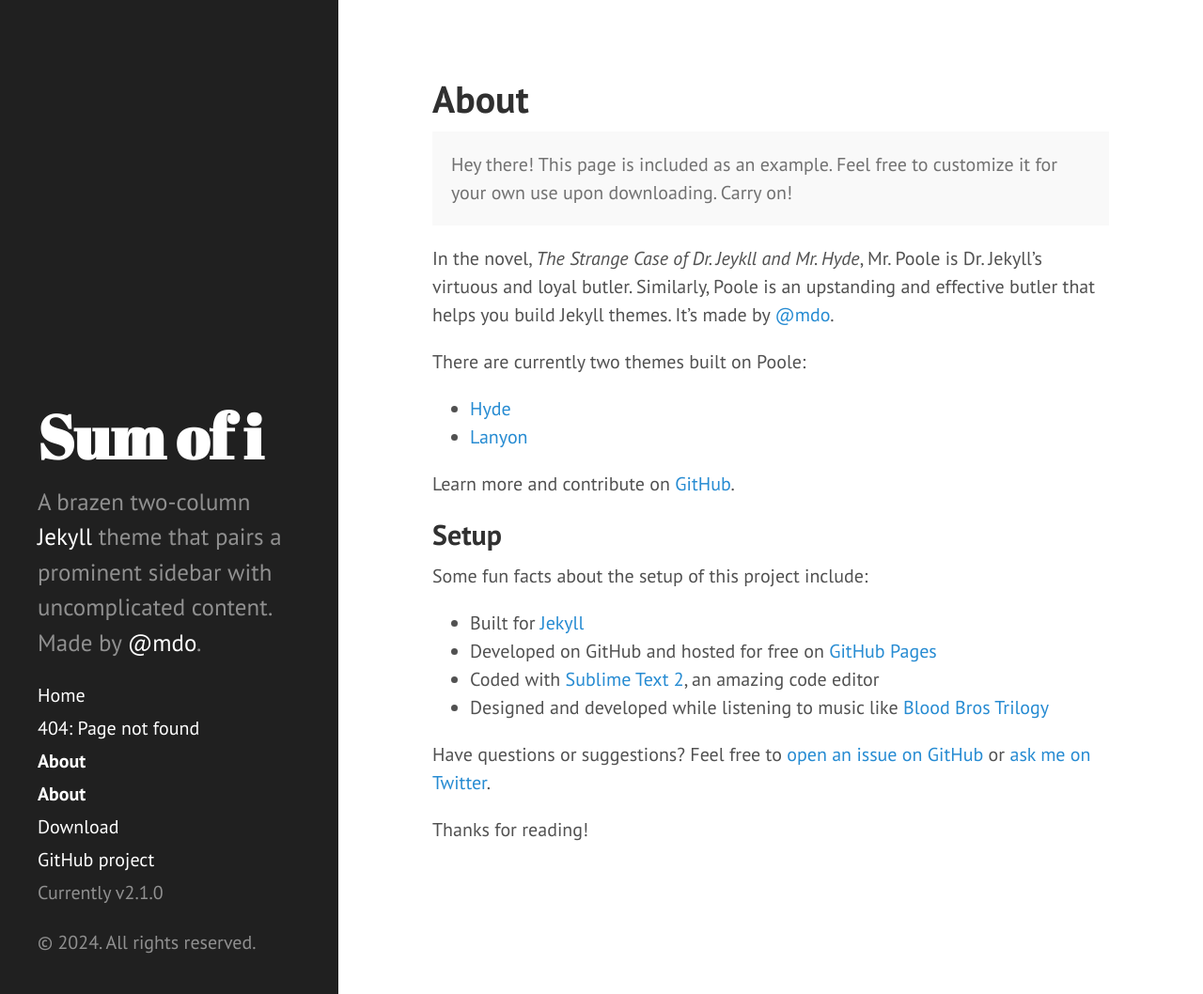
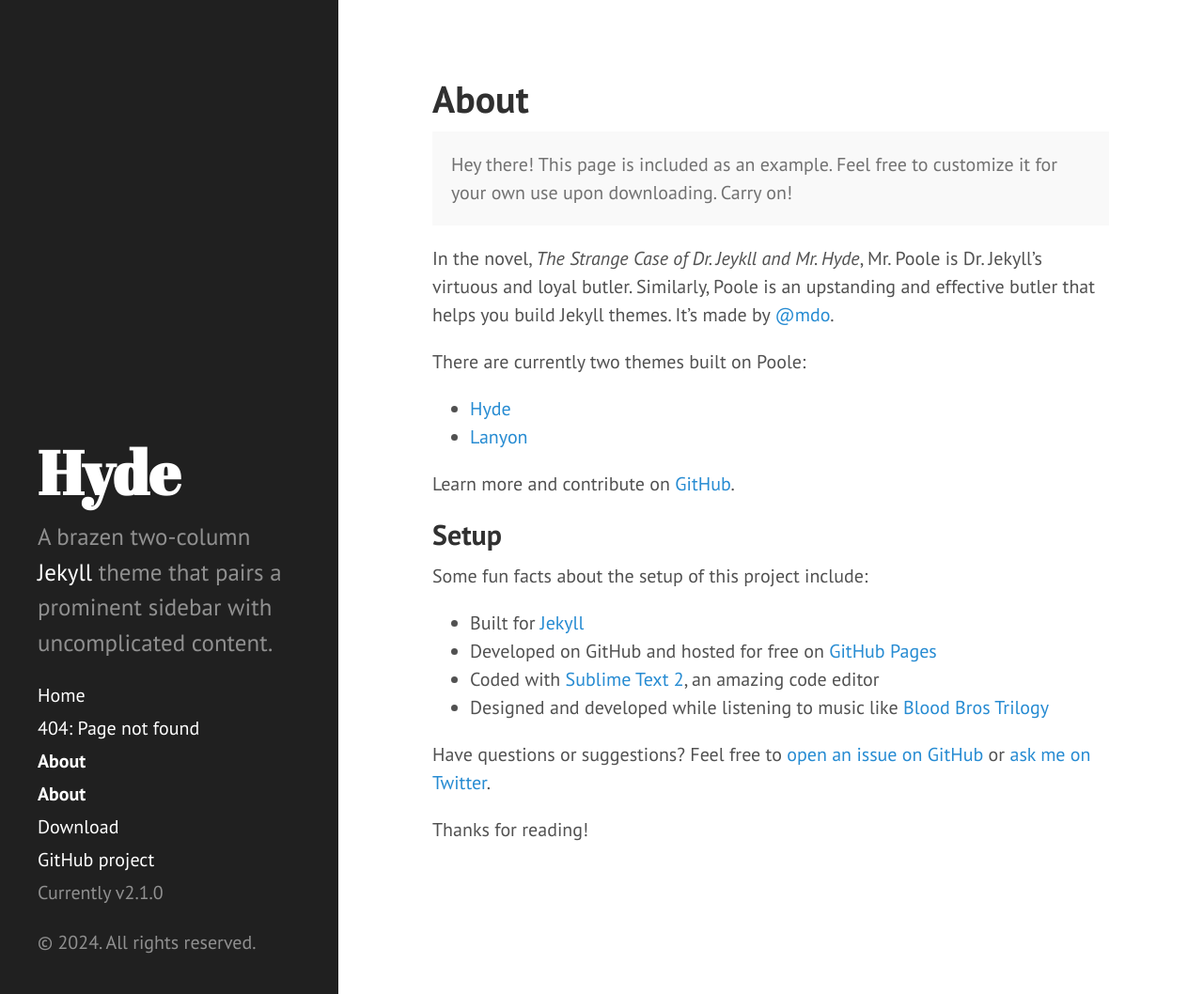
Before and after one commit to RouhaLee/github.io, a Jekyll site: the page built from about.md, in a window 1280 px wide and 1058 px high. Shown: the whole window at 94% size. Built offline with Jekyll 4.4.1, drawn with Linux system fonts in a browser that asks for light colours.

Commit message:
Edit _config.yml

```diff
--- a/_config.yml
+++ b/_config.yml
@@ -1,35 +1,31 @@
 # Dependencies
-markdown:         kramdown
-highlighter:      pygments
+markdown: kramdown
+highlighter: pygments
 
 # Permalinks
-permalink:        pretty
+permalink: pretty
 #relative_permalinks: true
 
 # Setup
-title:            Sum of i
-tagline:          'A Jekyll theme'
-description:      'A brazen two-column <a href="http://jekyllrb.com" target="_blank">Jekyll</a> theme that pairs a prominent sidebar with uncomplicated content. Made by <a href="https://twitter.com/mdo" target="_blank">@mdo</a>.'
-baseurl:          "/"
+title: Hyde
+tagline: 'A Jekyll theme'
+description: 'A brazen two-column <a href="http://jekyllrb.com" target="_blank">Jekyll</a> theme that pairs a prominent sidebar with uncomplicated content.'
+url: "https://rouhalee.github.io"
+baseurl: "/"
 
-timezone: Asia/Seoul
+author:
+  name: 'Rouha Lee'
+  url: https://twitter.com/mdo
 
-url: "https://RouhaLee.github.io"
+paginate: 5
+
+# Custom vars
+version: 2.1.0
 
 github:
   username: RouhaLee
-
-author:
-  name:           'Mark Otto'
-  url:            https://twitter.com/mdo
-
-paginate:         5
-
-# Custom vars
-version:          2.1.0
-
-github:
-  repo:           https://github.com/poole/hyde
+  repo: https://github.com/RouhaLee/RouhaLee.github.io
 
 plugins:
   - jekyll-gist
+  - jekyll-paginate
```
